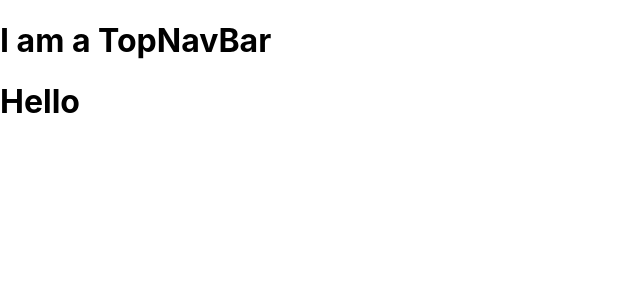
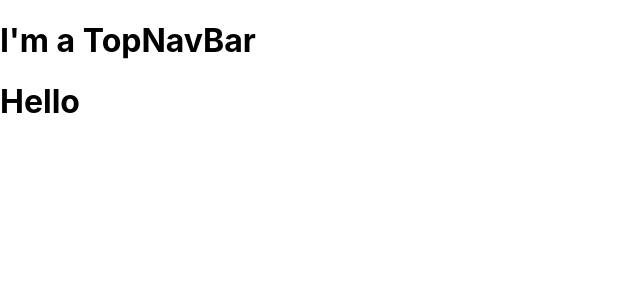
Before and after one commit to LeNguyenHoangNhan/nqd-com-frontend, a React (Create React App) app: page / in a window 1280 px wide. Shown: the top 300 px of the page, without its empty margins (0-640 px from the left). Built offline with nearby package versions, Linux system fonts and the light colour scheme.

Commit message:
Fix typo

```diff
--- a/src/components/TopNavBar/TopNavBar.jsx
+++ b/src/components/TopNavBar/TopNavBar.jsx
@@ -7,7 +7,7 @@ class TopNavBar extends Component {
   render() {
     return (
       <React.Fragment>
-        <h1>I am a TopNavBar</h1>
+        <h1>I'm a TopNavBar</h1>
       </React.Fragment>
     );
   }
```
